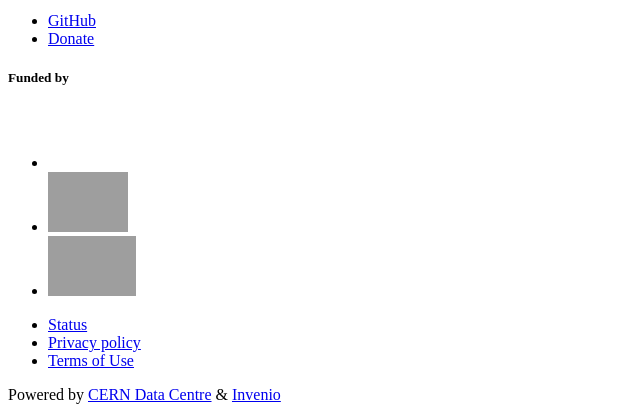
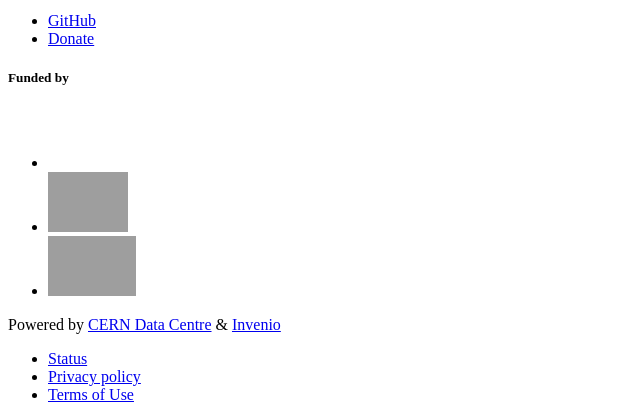
Before and after one commit to zenodo/zenodo-rdm, a Python web app: template templates/footer.html in a window 1280 px wide. Shown: the part 474-894 px from the top of the page, without its empty margins (0-640 px from the left). Run offline with Jinja, Linux system fonts and the light colour scheme; the template is opened without the code that fills it, so the values that code supplies are empty; grey boxes are pictures that could not be loaded.

Commit message:
ui: add initial semantic-ui integration

```diff
--- a/templates/footer.html
+++ b/templates/footer.html
@@ -24,11 +24,11 @@
 
 <footer id="footer" class="footer">
   <div class="menu-wrapper">
-        <div class="container">
-          <div class="row footer-menu">
-            <div class="col-xs-12 col-md-8">
+    <div class="ui grid two column container footer-menu">
+      <div class="ten wide left floated column">
         <div class="row">
-                <div class="col-xs-2 col-md-2">
+          <div class="ui equal width grid">
+            <div class="column">
               <h5>{{_('About')}}</h5>
               <ul class="list-unstyled">
                 <li><a href="http://about.zenodo.org">{{_('About')}}</a></li>
@@ -38,13 +38,13 @@
                 <li><a href="http://about.zenodo.org/contact">{{_('Contact')}}</a></li>
               </ul>
             </div>
-                <div class="col-xs-2 col-md-2">
+            <div class="column">
               <h5>{{_('Blog')}}</h5>
               <ul class="list-unstyled">
                 <li><a href="http://blog.zenodo.org">{{_('Blog')}}</a></li>
               </ul>
             </div>
-                <div class="col-xs-2 col-md-2">
+            <div class="column">
               <h5>{{_('Help')}}</h5>
               <ul class="list-unstyled">
                 <li><a href="http://help.zenodo.org">{{_('FAQ')}}</a></li>
@@ -52,39 +52,45 @@
                 <li><a href="http://help.zenodo.org/whatsnew">{{_("What's New")}}</a></li>
               </ul>
             </div>
-                <div class="col-xs-2 col-md-2">
+            <div class="column">
               <h5>{{_('Developers')}}</h5>
               <ul class="list-unstyled">
                 <li><a href="http://developers.zenodo.org">{{_('REST API')}}</a></li>
                 <li><a href="http://developers.zenodo.org#oai-pmh">{{_('OAI-PMH')}}</a></li>
               </ul>
             </div>
-                <div class="col-xs-2 col-md-2">
+            <div class="column">
               <h5>{{_('Contribute')}}</h5>
               <ul class="list-unstyled">
-                    <li><a href="http://github.com/zenodo/zenodo"><i class="fa fa-external-link"></i> {{_('GitHub')}}</a></li>
+                <li><a href="http://github.com/zenodo/zenodo"><i class="fa fa-external-link"></i> {{_('GitHub')}}</a>
+                </li>
                 <li><a href="/donate"><i class="fa fa-external-link"></i> {{_('Donate')}}</a></li>
               </ul>
             </div>
           </div>
         </div>
-            <div class="col-xs-12 col-md-4">
-              <div class="pull-right-md text-center-sm text-center-xs">
+      </div>
+      <div class="five wide right floated column">
         <h5>{{_('Funded by')}}</h5>
         <ul class="list-inline">
-                  <li><a href="http://home.cern"><img src="{{ url_for('static', filename='images/cern.png') }}" width="60" height="60" /></a></li>
-                  <li><a href="http://www.openaire.eu"><img src="{{ url_for('static', filename='images/openaire.png') }}" width="80" height="60" /></a></li>
-                  <li><a href="https://ec.europa.eu/programmes/horizon2020/"><img src="{{ url_for('static', filename='images/eu.png') }}" width="88" height="60" /></a></li>
+          <li><a href="http://home.cern"><img src="{{ url_for('static', filename='images/cern.png') }}" width="60"
+                height="60" /></a></li>
+          <li><a href="http://www.openaire.eu"><img src="{{ url_for('static', filename='images/openaire.png') }}"
+                width="80" height="60" /></a></li>
+          <li><a href="https://ec.europa.eu/programmes/horizon2020/"><img
+                src="{{ url_for('static', filename='images/eu.png') }}" width="88" height="60" /></a></li>
         </ul>
       </div>
     </div>
   </div>
+
+  <div class="ui equal width grid container">
+    <div class="column">
+      <p>Powered by <a href="http://information-technology.web.cern.ch/about/computer-centre">CERN Data Centre</a>
+        &amp; <a href="http://inveniosoftware.org">Invenio</a></p>
     </div>
-      </div>
-      <div class="container">
-        <div class="row">
-          <div class="col-xs-12 col-sm-6 col-sm-push-6">
-            <div class="pull-right-sm text-center-xs">
+
+    <div class="column">
       <ul class="list-inline">
         <li><a href="https://status.zenodo.org/">{{_('Status')}}</a></li>
         <li><a href="http://about.zenodo.org/privacy-policy">{{_('Privacy policy')}}</a></li>
@@ -92,9 +98,4 @@
       </ul>
     </div>
   </div>
-          <div class="col-xs-12 col-sm-6 col-sm-pull-6 text-center-xs">
-            <p>Powered by <a href="http://information-technology.web.cern.ch/about/computer-centre">CERN Data Centre</a> &amp; <a href="http://inveniosoftware.org">Invenio</a></p>
-          </div>
-        </div>
-      </div>
 </footer>
```
Also changed, not shown: templates/frontpage.html (+10 -31 lines). Lines whose indentation alone changed are shown as unchanged.
